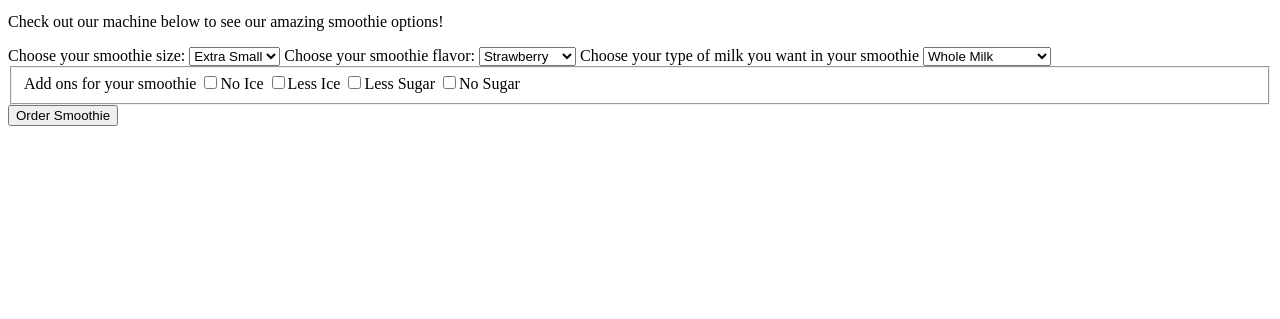
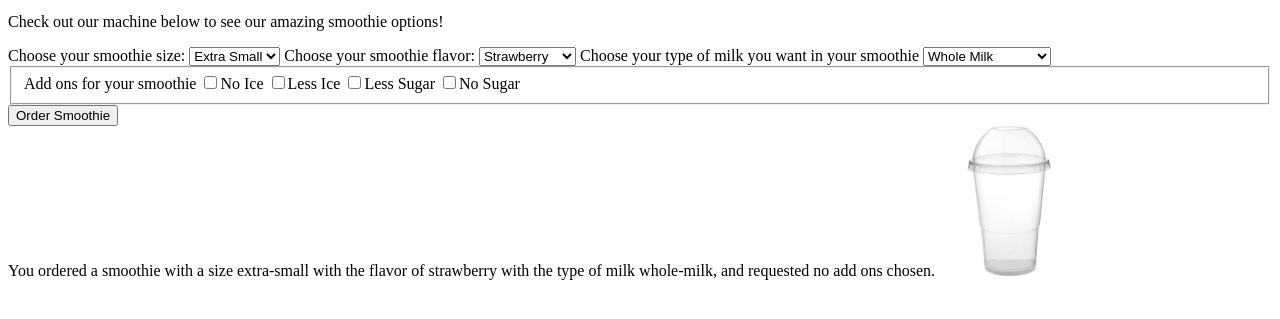
Before and after one commit to Sarah-code13/Assignment-2-JavaScript, a plain HTML site: page index.html in a window 1280 px wide. Both pictures are taken after a click on the button "Order Smoothie". Shown: the part 101-420 px from the top of the page. Drawn offline with Linux system fonts and the light colour scheme.

Commit message:
fixed issue of not showing the description

```diff
--- a/index.html
+++ b/index.html
@@ -46,7 +46,7 @@
             <input type ="checkbox" class="addon" value="less-sugar">Less Sugar
             <input type ="checkbox" class="addon" value="no-sugar">No Sugar
         </fieldset>
-        <button type ="button">Order Smoothie</button>
+        <button class="submit" type ="button">Order Smoothie</button>
     </form>
     <div class ="output"></div>
 </body>
--- a/js/script.js
+++ b/js/script.js
@@ -11,9 +11,9 @@ class Smoothie {
         return `You ordered a smoothie with a size ${this.size} with the flavor of ${this.flavor} with the type of milk ${this.milk}, and requested ${addText}.`;
     }
 }
-document.querySelector(".smoothie-form").addEventListener("click", function (event) {
-    let size = document.querySelector(".size-cup").value;
-    let flavor = document.querySelector(".smoothie-flavor").value;
+document.querySelector(".submit").addEventListener("click", function (event) {
+    let size = document.querySelector(".Size-Cup").value;
+    let flavor = document.querySelector(".Smoothie-Flavor").value;
     let milk = document.querySelector(".milk-type").value;
     let addons = [];
 
```
